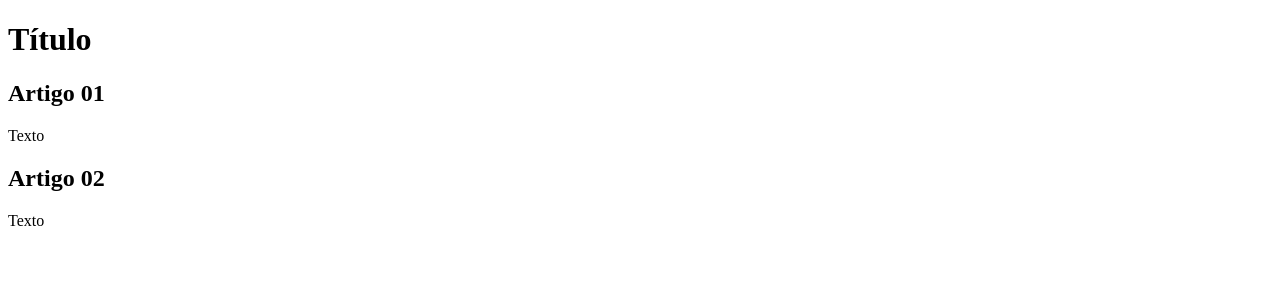
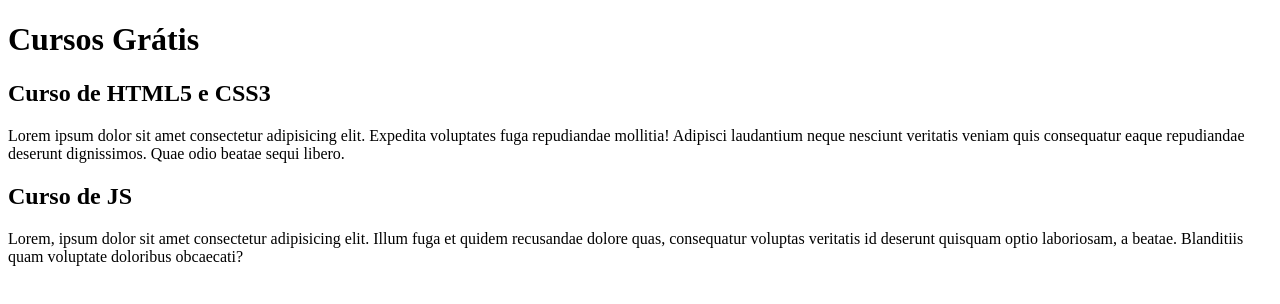
Before and after one commit to LucasCosta96RS/Projeto-Site, a plain HTML site: page index.html in a window 1280 px wide. Drawn offline with Linux system fonts and the light colour scheme.

Commit message:
Primeiro Conteúdo

```diff
--- a/index.html
+++ b/index.html
@@ -9,14 +9,14 @@
 <body>
     <main>
         <header>
-            <h1>Título</h1>
+            <h1>Cursos Grátis</h1>
             <article>
-                <h2>Artigo 01</h2>
-                <p>Texto</p>
+                <h2>Curso de HTML5 e CSS3</h2>
+                <p>Lorem ipsum dolor sit amet consectetur adipisicing elit. Expedita voluptates fuga repudiandae mollitia! Adipisci laudantium neque nesciunt veritatis veniam quis consequatur eaque repudiandae deserunt dignissimos. Quae odio beatae sequi libero.</p>
             </article>
             <article>
-                <h2>Artigo 02</h2>
-                <p>Texto</p>
+                <h2>Curso de JS</h2>
+                <p>Lorem, ipsum dolor sit amet consectetur adipisicing elit. Illum fuga et quidem recusandae dolore quas, consequatur voluptas veritatis id deserunt quisquam optio laboriosam, a beatae. Blanditiis quam voluptate doloribus obcaecati?</p>
             </article>
         </header>
     </main>
```
